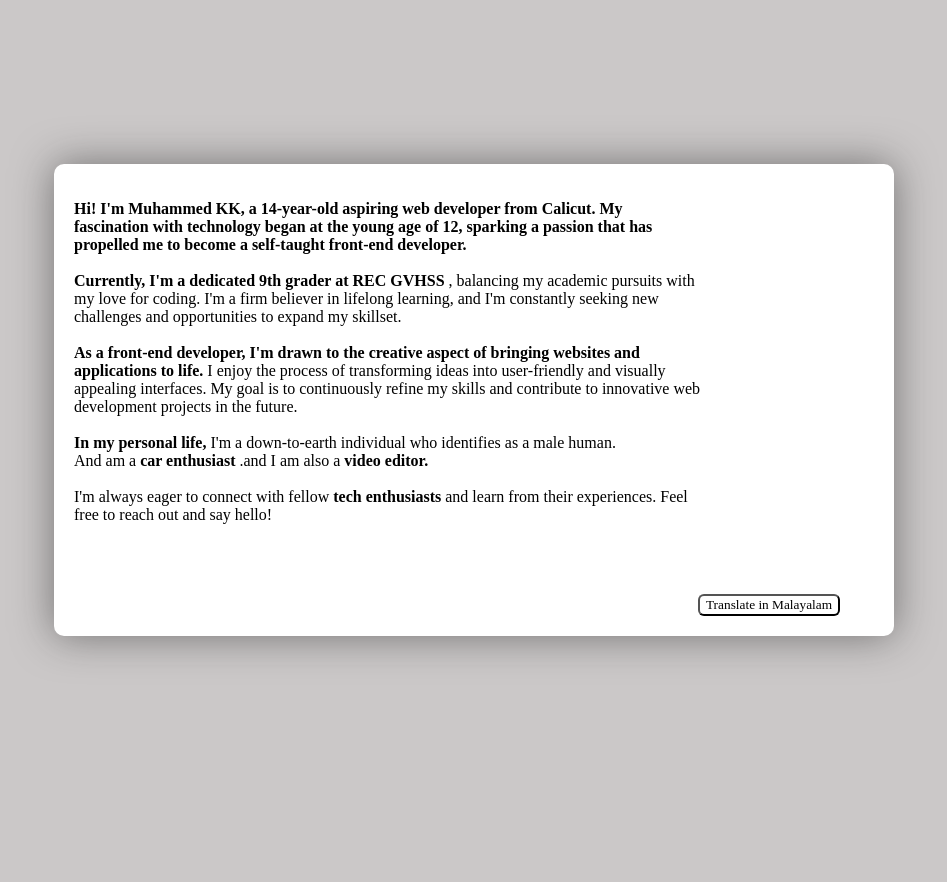
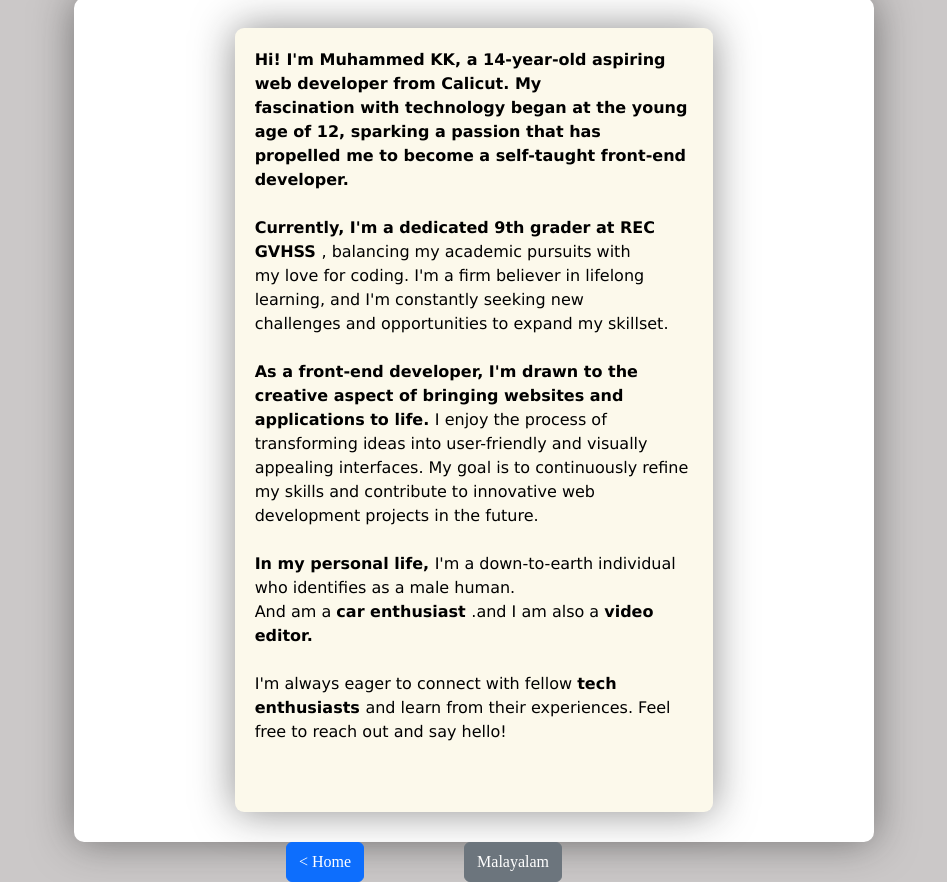
Before and after one commit to Justmuhd/Muhd.KKA, a plain HTML site: page About.html in a window 1280 px wide. Shown: the whole page, without its empty margins (166-1113 px from the left). Before the commit the page ends 800 px from the top, so only its background shows below. Drawn offline with nearby package versions, Linux system fonts and the light colour scheme.

Commit message:
Update About.html

```diff
--- a/About.html
+++ b/About.html
@@ -4,13 +4,88 @@
     <meta charset="UTF-8">
     <meta name="viewport" content="width=device-width, initial-scale=1.0">
     <title>About Me</title>
+    <link rel="stylesheet" href="https://cdn.jsdelivr.net/npm/bootstrap@5.2.3/dist/css/bootstrap.min.css">
     <link rel="stylesheet" href="About.css">
+    <style>
+@keyframes bounce {
+    0% {
+      transform: translateY(-30px);
+      opacity: 0;
+    }
+    50% {
+      transform: translateY(10px);
+      opacity: 1;
+    }
+    100% {
+      transform: translateY(0);
+      opacity: 1;
+    }
+}
+
+body {
+    font-family: Arial, sans-serif;
+    display: flex;
+    flex-direction: column;
+    align-items: center;
+    justify-content: center;
+    margin-top:40px;
+    background-color: #cbc8c8;
+}
+
+p {
+    animation: bounce 5s;
+    text-align: left;
+    background: #fcf9eb;
+    padding: 0;
+    border-radius: 9px;
+    box-shadow: 0 0 40px rgba(27, 27, 27, 0.5);
+    margin: 10px;
+    padding: 20px;
+    font-family: 'Lucida Sans', 'Lucida Sans Regular', 'Lucida Grande', 'Lucida Sans Unicode', Geneva, Verdana, sans-serif;
+}
+
+.btn{
+    color: rgb(255, 255, 255);
+    text-decoration: none;
+    margin: 0 100px 0 0;
+    font-family: 'Times New Roman', Times, serif;
+    font-weight: 500;
+    height: 40px;
+    box-align: center;
+}
+
+.btn:hover{
+    font-weight: 900;
+}
+
+.btn-primary{
+    color: white;
+    font-weight: 500;
+    height: 40px;
+    box-align: center;
+}
+
+a {
+    color: #fff;
+    text-decoration: none;
+    font-weight: 400;
+}
+
+a:hover{
+    color: white;
+    font-weight: 900;
+}
+
+.d-flex justify-content-between{
+    margin: 0 0 0 120px;
+}
+    </style>
 </head>
 <body>
-
-
     <div class="container">
-        <p>
+        <div class="row">
+            <div class="col-md-8 offset-md-2">
+                <p class="bounce">
                     <strong>
                         Hi! I'm Muhammed KK, a 14-year-old aspiring web developer from Calicut. My <br>
                         fascination with technology began at the young age of 12, sparking a passion that has <br>
@@ -55,15 +130,28 @@
                     </strong>
                     and learn from their experiences. Feel <br>
                     free to reach out and say hello!
-        </p>
                     <br>
                     <br>
                     <br>
-        <button class="button" onclick="translate()">
-            Translate in Malayalam
-        </button>
+            </div>
+        </div>
     </div>
 
+
+    <div class="d-flex justify-content-between">
+
+        <button class="btn btn-primary">
+            <a href="Index.html"> < Home</a>
+        </button>
+
+
+        <button class="btn btn-secondary" onclick="translate()">
+            Malayalam
+        </button>
+
+    </div>
+
+    <script src="https://cdn.jsdelivr.net/npm/bootstrap@5.2.3/dist/js/bootstrap.bundle.min.js"></script>
     <script>
         function translate() {
             // Get a reference to the paragraph element
@@ -73,8 +161,6 @@
             paragraph.textContent = "എന്റെ പേര് മുഹമ്മദ് കെ.കെ, കോഴിക്കോട് നിന്നുള്ള 14 വയസ്സുള്ള ഒരു വെബ് ഡെവലപ്പറാണ് ഞാൻ. ടെക്നോളജിയിൽ ഞാൻ ആകൃഷ്ടനായത് 12 വയസ്സു മുതലാണ്, ഈ ആകർഷണം എന്നെ സ്വയം പഠിപ്പിച്ച ഒരു ഫ്രണ്ട്-എൻഡ് ഡെവലപ്പറാക്കി മാറ്റി.നിലവിൽ ഞാൻ ആർ.ഇ.സി. ജി.വി.എച്ച്.എസ്. ചാത്തമംഗലം സ്കൂൾ-ൽ 9-ാം ക്ലാസ്സിൽ പഠിക്കുകയാണ്, എന്റെ അക്കാദമിക് പഠനങ്ങളുമായി എന്റെ കോഡിംഗ် പ്രണയം സന്തുലിതമായി നിലനിർത്തുന്നു. ഞാൻ ജീവിതകാലം മുഴുവൻ പഠിക്കുന്നയാളാണ്, എന്റെ കഴിവുകൾ വികസിപ്പിക്കുന്നതിനുള്ള പുതിയ വെല്ലുവിളികളും അവസരങ്ങളും ഞാൻ നിരന്തരം തേടുന്നു.ഒരു ഫ്രണ്ട്-എൻഡ് ഡെവലപ്പറായിട്ട്, വെബ്സൈറ്റുകളും ആപ്ലിക്കേഷനുകളും ജീവനില്ലാത്തതിൽ നിന്ന് ജീവൻ നൽകുന്നതിന്റെ സർഗ്ഗാത്മകത എന്നെ ആകർഷിക്കുന്നു. ആശയങ്ങളെ ഉപയോക്താക്കൾക്ക് സൗകര്യപ്രദവും ദൃശ്യപരമായി ആകർഷകവുമായ ഇന്റർഫേസുകളായി രൂപാന്തരപ്പെടുത്തുന്ന പ്രക്രിയ എനിക്ക് ഇഷ്ടമാണ്. എന്റെ ലക്ഷ്യം എന്റെ കഴിവുകൾ നിരന്തരം മെച്ചപ്പെടുത്തുകയും ഭാവിയിൽ നൂതനമായ വെബ് ഡെവലപ്‌മെന്റ് പ്രോജക്ടുകളിൽ സംഭാവന നൽകുകയുമാണ്.എന്റെ വ്യക്തിജീവിതത്തിൽ, ഞാൻ ഒരു ലളിതമായ മനുഷ്യനാണ്, ഞാൻ എന്നെത്തന്നെ ഒരു പുരുഷനായി തിരിച്ചറിയുന്നു. ഞാൻ ഒരു കാർ ആരാധകനുമാണ് . ഞാൻ ഒരു വീഡിയോ എഡിറ്ററുമാണ്.സഹ ടെക്നോളജി ആരാധകരുമായി ബന്ധപ്പെടുകയും അവരുടെ അനുഭവങ്ങളിൽ നിന്ന് പഠിക്കുകയും ചെയ്യാൻ ഞാൻ എപ്പോഴും ആഗ്രഹിക്കുന്നു.";
 
         }
-
     </script>
-
 </body>
 </html>
```
Lines whose indentation alone changed are shown as unchanged.
